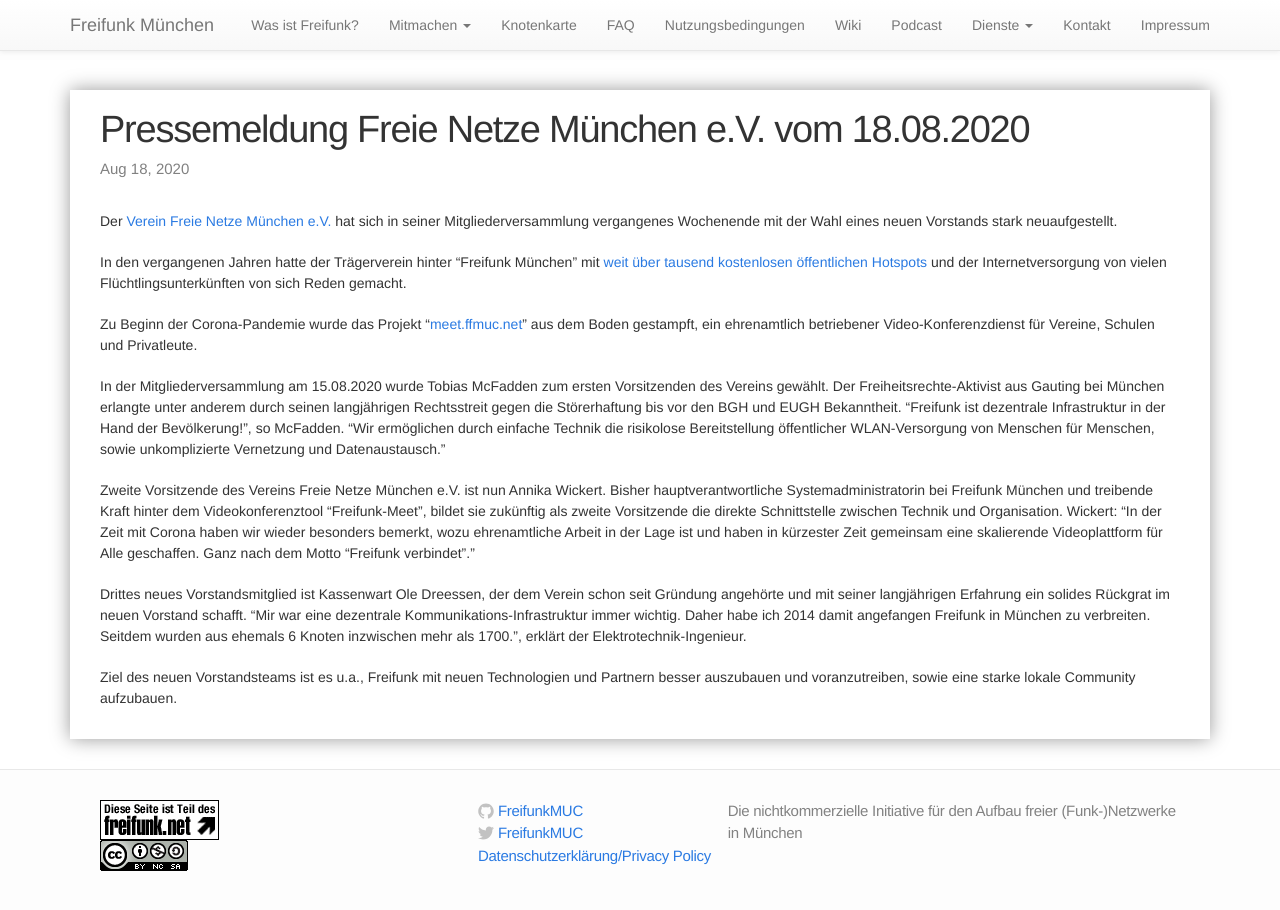
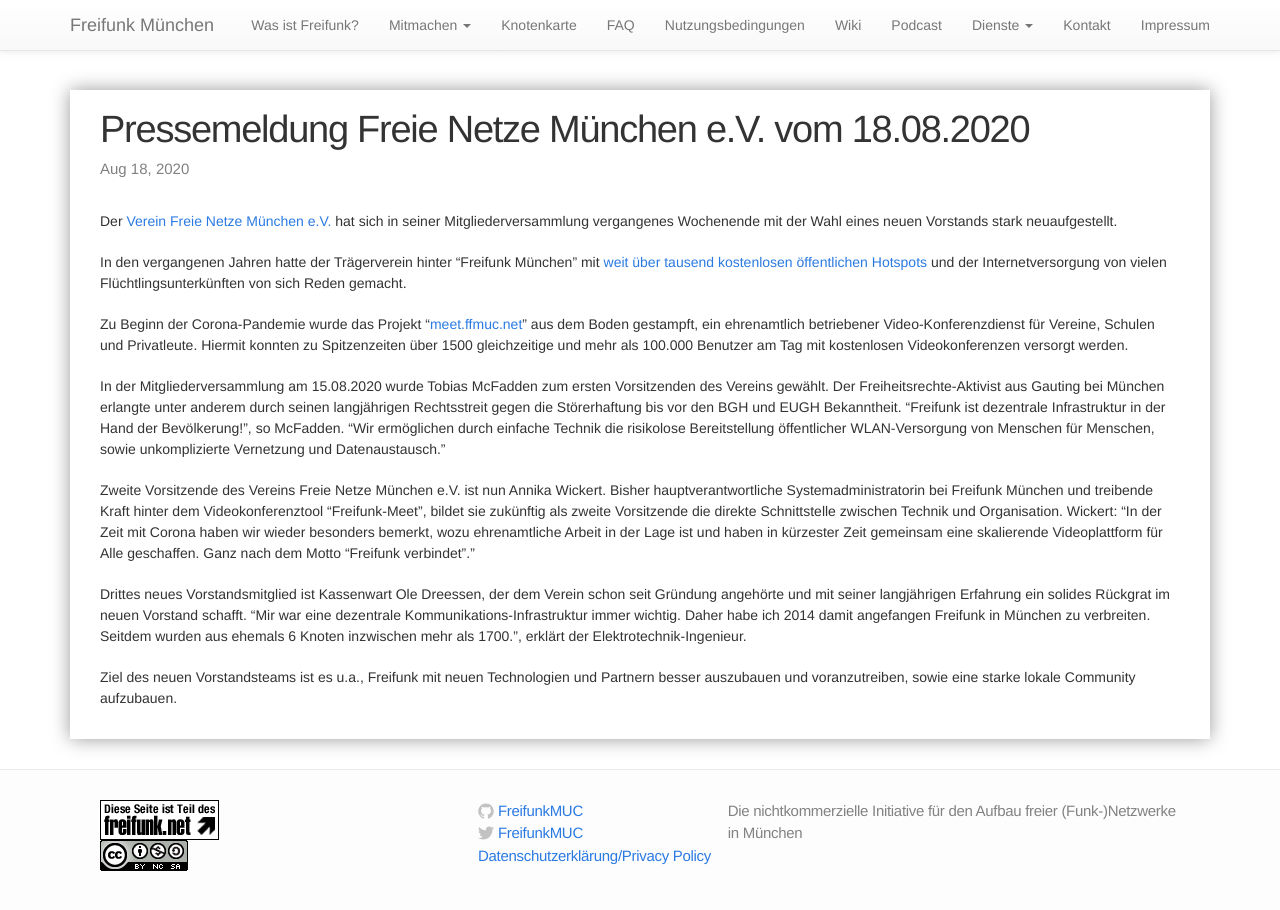
Before and after one commit to freifunkMUC/freifunkmuc.github.io, a Jekyll site: the page built from _posts/2020-08-18-pressemitteilung-fnmuc.markdown, in a window 1280 px wide and 926 px high. Shown: the top 910 px of the window. Built offline with Jekyll 4.4.1, drawn with Linux system fonts in a browser that asks for light colours.

Commit message:
Update 2020-08-18-pressemitteilung-fnmuc.markdown

```diff
--- a/_posts/2020-08-18-pressemitteilung-fnmuc.markdown
+++ b/_posts/2020-08-18-pressemitteilung-fnmuc.markdown
@@ -9,7 +9,7 @@ Der [Verein Freie Netze München e.V.](https://ffmuc.net/wiki/doku.php?id=ev:gru
 
 In den vergangenen Jahren hatte der Trägerverein hinter "Freifunk München" mit [weit über tausend kostenlosen öffentlichen Hotspots](https://map.ffmuc.net) und der Internetversorgung von vielen Flüchtlingsunterkünften von sich Reden gemacht.
 
-Zu Beginn der Corona-Pandemie wurde das Projekt "[meet.ffmuc.net](https://meet.ffmuc.net)" aus dem Boden gestampft, ein ehrenamtlich betriebener Video-Konferenzdienst für Vereine, Schulen und Privatleute.
+Zu Beginn der Corona-Pandemie wurde das Projekt "[meet.ffmuc.net](https://meet.ffmuc.net)" aus dem Boden gestampft, ein ehrenamtlich betriebener Video-Konferenzdienst für Vereine, Schulen und Privatleute. Hiermit konnten zu Spitzenzeiten über 1500 gleichzeitige und mehr als 100.000 Benutzer am Tag mit kostenlosen Videokonferenzen versorgt werden.
 
 In der Mitgliederversammlung am 15.08.2020 wurde Tobias McFadden zum ersten Vorsitzenden des Vereins gewählt. Der Freiheitsrechte-Aktivist aus Gauting bei München erlangte unter anderem durch seinen langjährigen Rechtsstreit gegen die Störerhaftung bis vor den BGH und EUGH Bekanntheit.
 "Freifunk ist dezentrale Infrastruktur in der Hand der Bevölkerung!", so McFadden. "Wir ermöglichen durch einfache Technik die risikolose Bereitstellung öffentlicher WLAN-Versorgung von Menschen für Menschen, sowie unkomplizierte Vernetzung und Datenaustausch."
```
